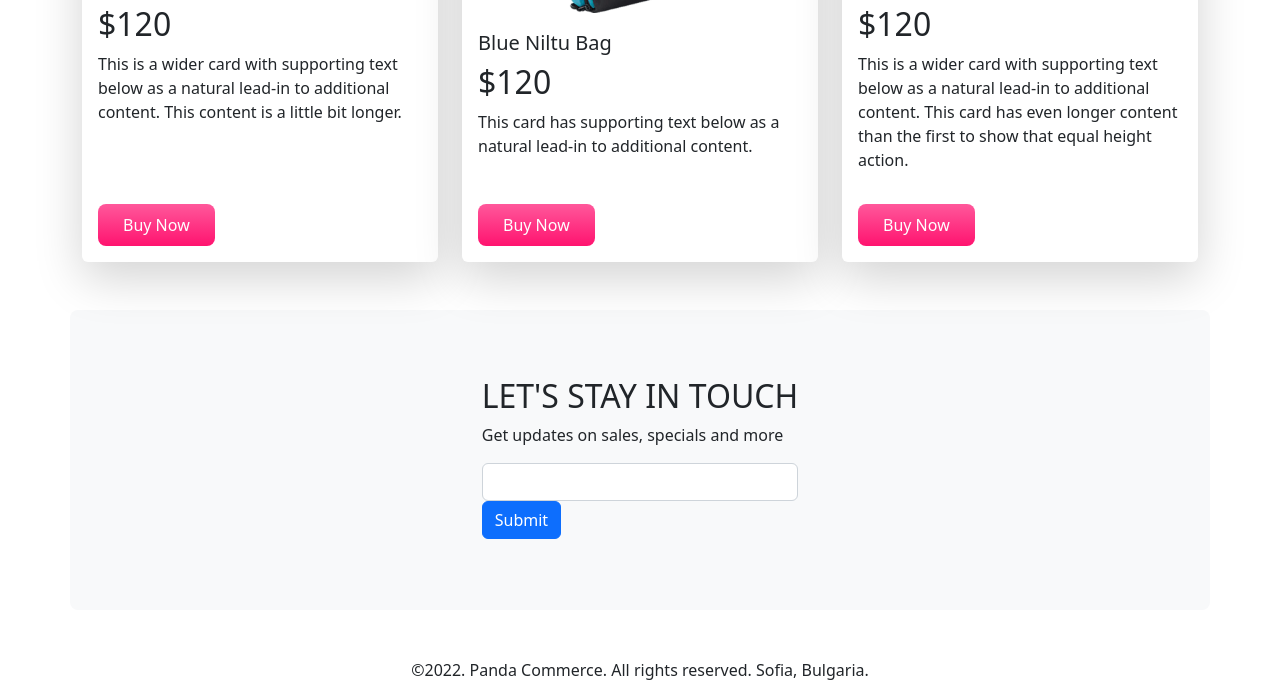
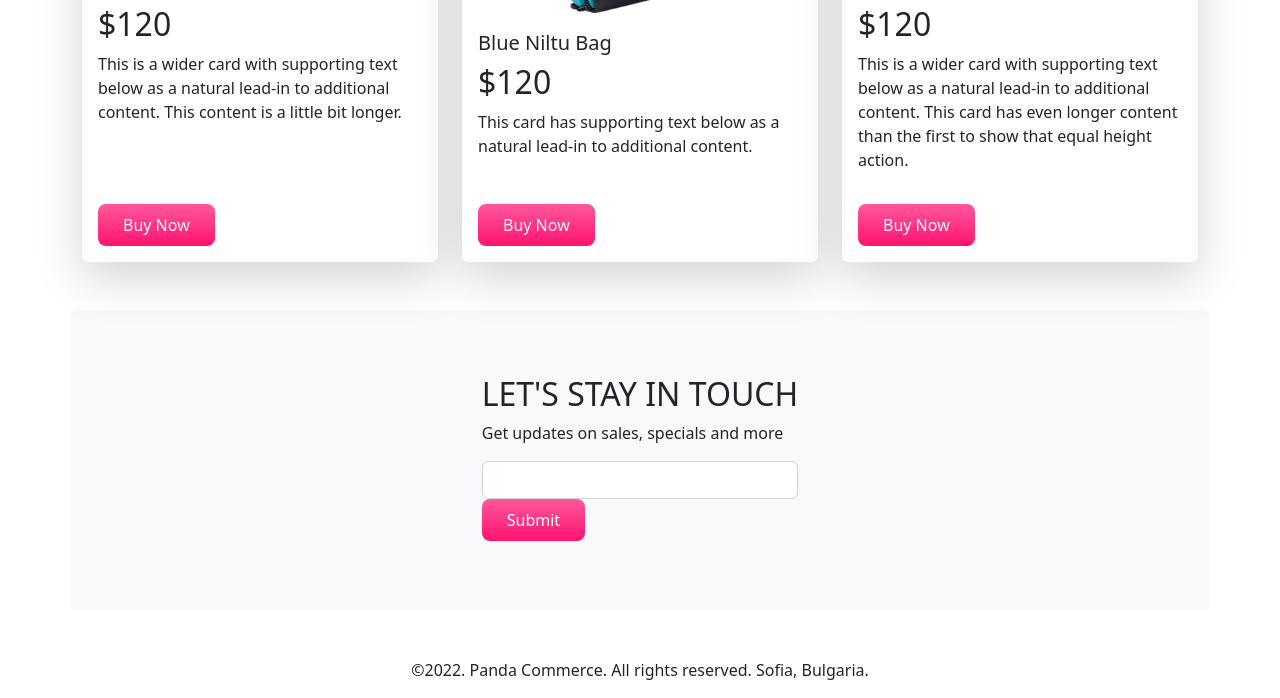
Before and after one commit to tomu03/panda-commerce, a plain HTML site: page index.html in a window 1280 px wide. Shown: the part 1749-2447 px from the top of the page. Drawn offline with nearby package versions, Linux system fonts and the light colour scheme.

Commit message:
last added

```diff
--- a/index.html
+++ b/index.html
@@ -260,7 +260,7 @@
                 <form>
                     <div class="mb-1">
                         <input type="email" class="form-control" id="exampleInputEmail1" aria-describedby="emailHelp">
-                        <button type="submit" class="btn btn-primary">Submit</button>
+                        <button type="submit" class="btn panda-btn-warning">Submit</button>
                 </form>
             </div>
         </section>
```
